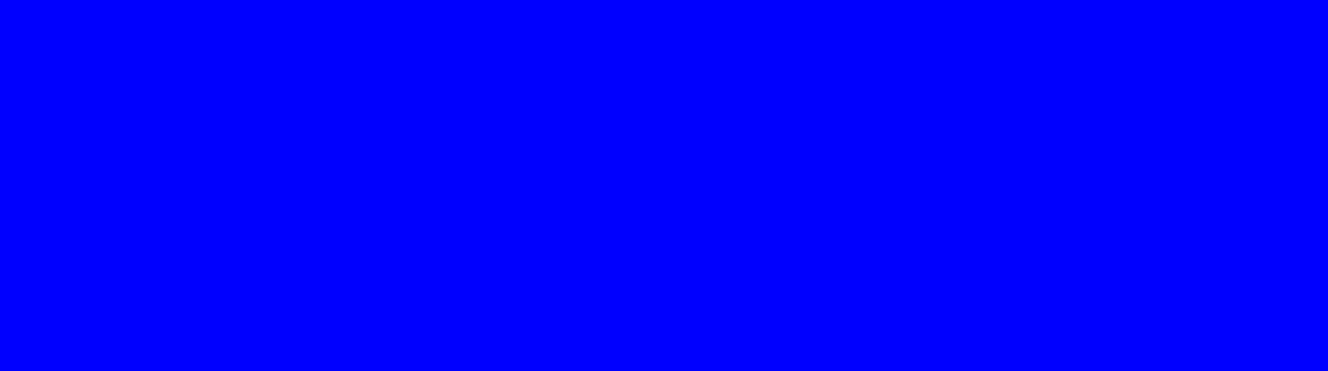
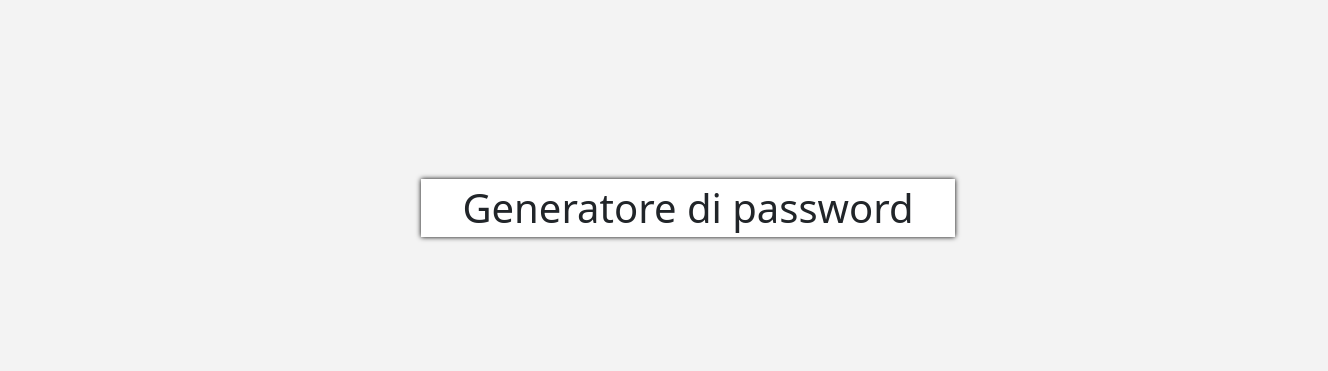
Before and after one commit to SaraPasinato/js-pwdgen-wannabe, a plain HTML site: page index.html in a window 1280 px wide. Shown: the whole page, 1328 px wide, since content can reach past the window. Drawn offline with nearby package versions, Linux system fonts and the light colour scheme.

Commit message:
add css html

```diff
--- a/css/style.css
+++ b/css/style.css
@@ -1,3 +1,15 @@
 body{
-    background-color: blue;
+    background-color: #f3f3f3;
 }
+.row{
+    min-height: 40vh;
+}
+
+[class*='col-']{
+  box-shadow:  0 0 5px #000;
+  background-color: #fff;
+}
+
+.items >*{
+    margin: 5px 0;
+}
--- a/index.html
+++ b/index.html
@@ -1,14 +1,35 @@
 <!DOCTYPE html>
 <html lang="en">
+
 <head>
     <meta charset="UTF-8">
     <meta http-equiv="X-UA-Compatible" content="IE=edge">
     <meta name="viewport" content="width=device-width, initial-scale=1.0">
-   <link rel="stylesheet" href="./css/style.css">
+    <!-- CSS only -->
+    <link href="https://cdn.jsdelivr.net/npm/bootstrap@5.0.2/dist/css/bootstrap.min.css" rel="stylesheet"
+        integrity="sha384-EVSTQN3/azprG1Anm3QDgpJLIm9Nao0Yz1ztcQTwFspd3yD65VohhpuuCOmLASjC" crossorigin="anonymous">
+
+    <link rel="stylesheet" href="./css/style.css">
     <title>Javascript-foundations</title>
 </head>
+
 <body>
-
+    <main>
+        <div class="container-fluid m-5">
+            <div class="row justify-content-center">
+                <div class="col-5 align-self-center">
+                    <div class="items">
+                        <h1 class="text-center"> Generatore di password</h1>
+                        <h2 id="name"></h2>
+                        <h2 id="surname"></h2>
+                        <h3 id="color"> </h3>
+                        <p id="psw" class="lead text-center text-primary"></p>
+                    </div>
+                </div>
+            </div>
+        </div>
+    </main>
     <script type="text/javascript" src="./js/script.js"></script>
 </body>
+
 </html>
```
